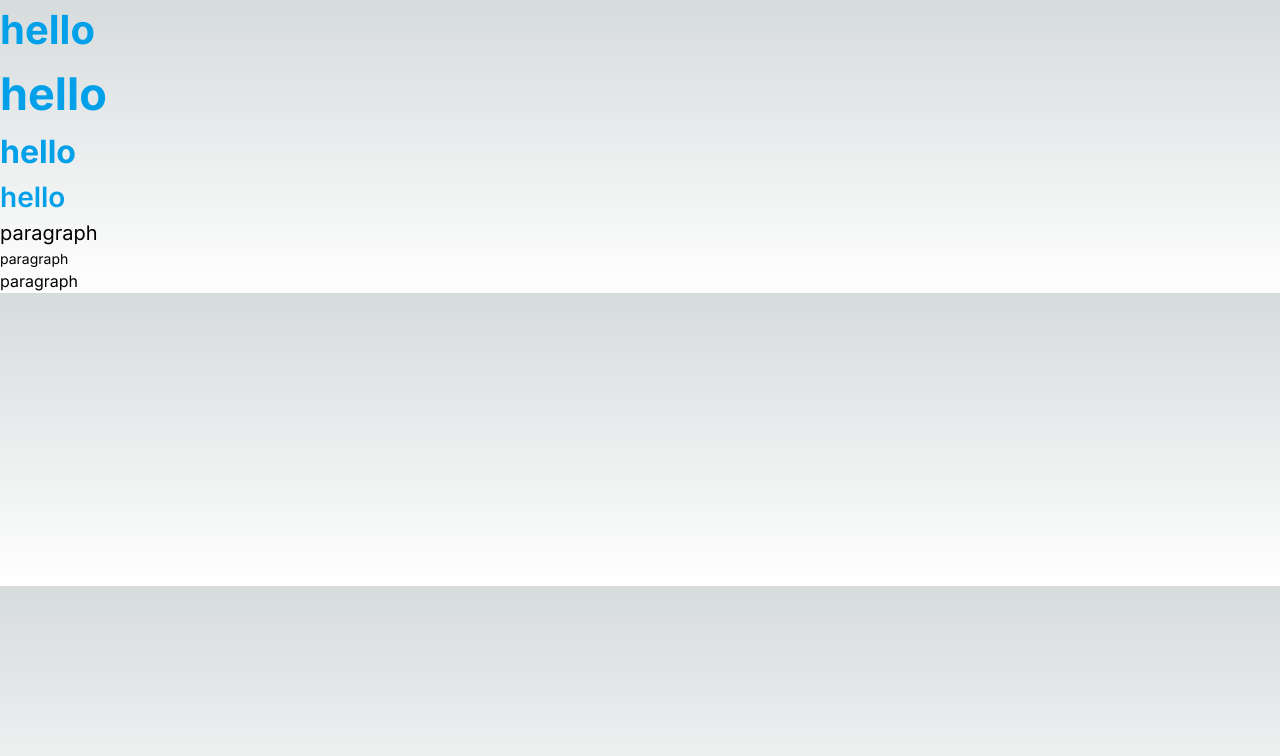
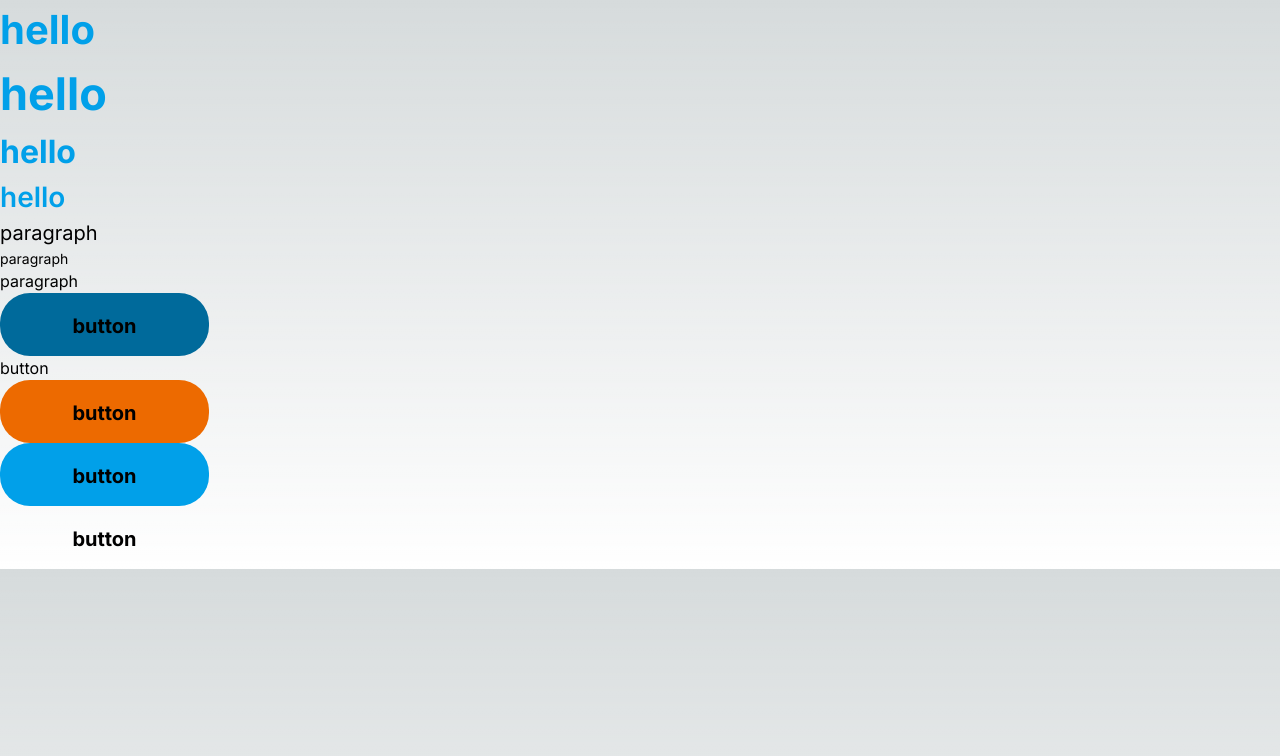
Before and after one commit to eodeoddl/JYRental, a Next.js app: page / in a window 1280 px wide. Shown: the top 756 px of the page. Built offline with nearby package versions, Linux system fonts and the light colour scheme.

Commit message:
button plugin module

```diff
--- a/app/page.tsx
+++ b/app/page.tsx
@@ -8,6 +8,18 @@ export default function Home() {
       <p className='paragraph-lg'>paragraph</p>
       <p className='paragraph-sm'>paragraph</p>
       <p className='paragraph-md'>paragraph</p>
+      <button className='btn bg-btn-dark-blue '>button</button> <br />
+      <button>button</button> <br />
+      <button className='group z-0 btn bg-btn-light-orange hover:text-default-black hover:bg-default-gray '>
+        button
+        <div className='w-[inherit] h-full -z-10 bg-btn-gray absolute top-0 left-0 -translate-x-full group-hover:transition group-hover:translate-x-0 rounded-[inherit] ' />
+      </button>
+      <br />
+      <button className='btn bg-btn-light-blue hover:bg-btn-gray hover:text-default-black'>
+        button
+      </button>
+      <br />
+      <button className='btn-animate'>button</button> <br />
     </main>
   );
 }
--- a/tailwind.config.ts
+++ b/tailwind.config.ts
@@ -1,6 +1,6 @@
 import type { Config } from 'tailwindcss';
 const defaultTheme = require('tailwindcss/defaultTheme');
-
+//  './tailwind_plugins/**/*.{js,ts,jsx,tsx,mdx}',
 const config: Config = {
   content: [
     './pages/**/*.{js,ts,jsx,tsx,mdx}',
@@ -13,6 +13,13 @@ const config: Config = {
       primary: {
         blue: '#01A0E9',
         orange: '#ED6A00',
+      },
+      btn: {
+        'light-blue': '#01A0E9',
+        'dark-blue': '#006A9B',
+        gray: '#DDDDDD',
+        'light-orange': '#ED6A00',
+        'dark-orange': '#CD6511',
       },
       default: {
         'light-blue': '#F8FAFC',
@@ -27,15 +34,18 @@ const config: Config = {
         'gradient-conic':
           'conic-gradient(from 180deg at 50% 50%, var(--tw-gradient-stops))',
       },
-      // fontSize: {
-      // ...headings_px,
-      // ...paragraph_px,
+      // animation: {
+      //   'btn-hover': ' 1s linear',
       // },
+      // keyframe : {
+
+      // }
     },
   },
   plugins: [
     require('./tailwind_plugins/paragraph.ts'),
     require('./tailwind_plugins/headings.ts'),
+    require('./tailwind_plugins/button.ts'),
   ],
 };
 export default config;
--- /dev/null
+++ b/tailwind_plugins/button.ts
@@ -0,0 +1,64 @@
+// /** @type {import('tailwindcss').Config} */
+
+const buttonPlugin = require('tailwindcss/plugin');
+
+module.exports = buttonPlugin.withOptions(
+  (
+      options = {
+        className: 'btn',
+        style: {
+          width: '209px',
+          height: '63px',
+          padding: '18px 60px',
+          'border-radius': '30px',
+          'font-size': '20px',
+          // overflow: 'hidden',
+          position: 'relative',
+          // transition: '1s transform ease-in-out',
+        },
+        // hover: {
+        //   animate: {},
+        // },
+      }
+    ) =>
+    ({ theme, addComponents }) => {
+      // const { animate } = options.hover;
+      const defaultClass = options.className;
+      const defaultStyle = {
+        ...options.style,
+        fontWeight: theme('fontWeight.bold'),
+      };
+
+      addComponents({
+        [`.${defaultClass}`]: defaultStyle,
+        [`.${defaultClass}-animate`]: {
+          ...defaultStyle,
+          zIndex: theme('zIndex.0'),
+          overflow: 'hidden',
+
+          '&::before': {
+            display: 'block',
+            position: 'absolute',
+            top: 0,
+            left: 0,
+            width: 'inherit',
+            height: '100%',
+            transform: 'translateX(-100%)',
+            zIndex: -theme('zIndex.10'),
+            'border-radius': 'inherit',
+            'background-color': theme('colors.btn.gray'),
+          },
+
+          '&:hover': {
+            color: theme('colors.default.black'),
+            'background-color': theme('colors.default.gray'),
+
+            '&::before': {
+              transition: 'transform 1s',
+              transform: 'translateX(0)',
+            },
+          },
+        },
+      });
+    }
+);
--- a/tailwind_plugins/headings.ts
+++ b/tailwind_plugins/headings.ts
@@ -1,9 +1,11 @@
+// /** @type {import('tailwindcss').Config} */
+
 const headingsPlugin = require('tailwindcss/plugin');
 
 module.exports = headingsPlugin.withOptions(
   () =>
     ({ addUtilities, theme }) => {
-      const headings_style: { [key: string]: object } = {
+      const headings_style: { [key: string]: { [key: string]: object } } = {
         h1: {
           sm: {
             fontSize: theme('fontSize.40'),
@@ -66,7 +68,12 @@ module.exports = headingsPlugin.withOptions(
 
       addUtilities(headingUtiliities);
     },
-  () => {
+  (
+    // headings_px = [64, 45, 40, 32, 28, 20].reduce((acc, v) => {
+    //   acc[v.toString()] = `${v}px`;
+    //   return acc;
+    // }, {} as { [key: string]: string })
+  ) => {
     const headings_px = [64, 45, 40, 32, 28, 20].reduce((acc, v) => {
       acc[v.toString()] = `${v}px`;
       return acc;
--- a/tailwind_plugins/paragraph.ts
+++ b/tailwind_plugins/paragraph.ts
@@ -1,3 +1,5 @@
+// /** @type {import('tailwindcss').Config} */
+
 const pargraphPlugin = require('tailwindcss/plugin');
 
 module.exports = pargraphPlugin.withOptions(
```
